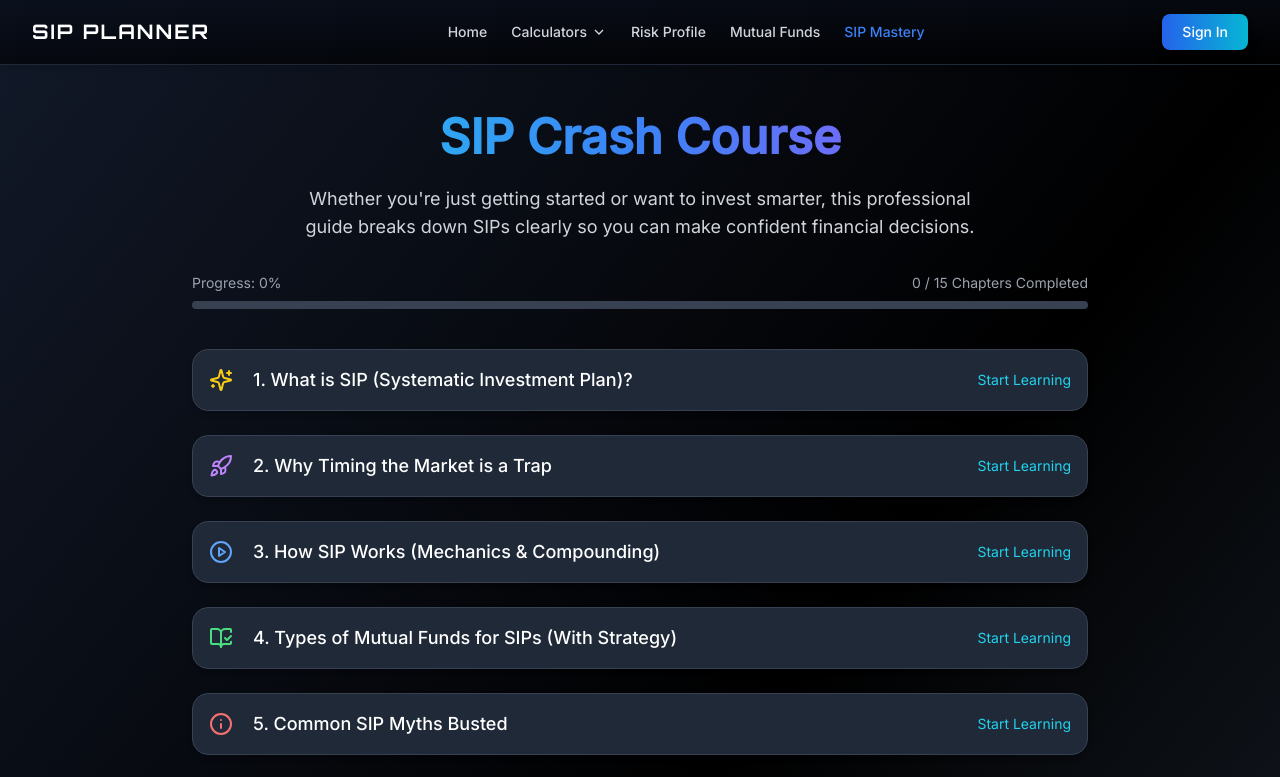
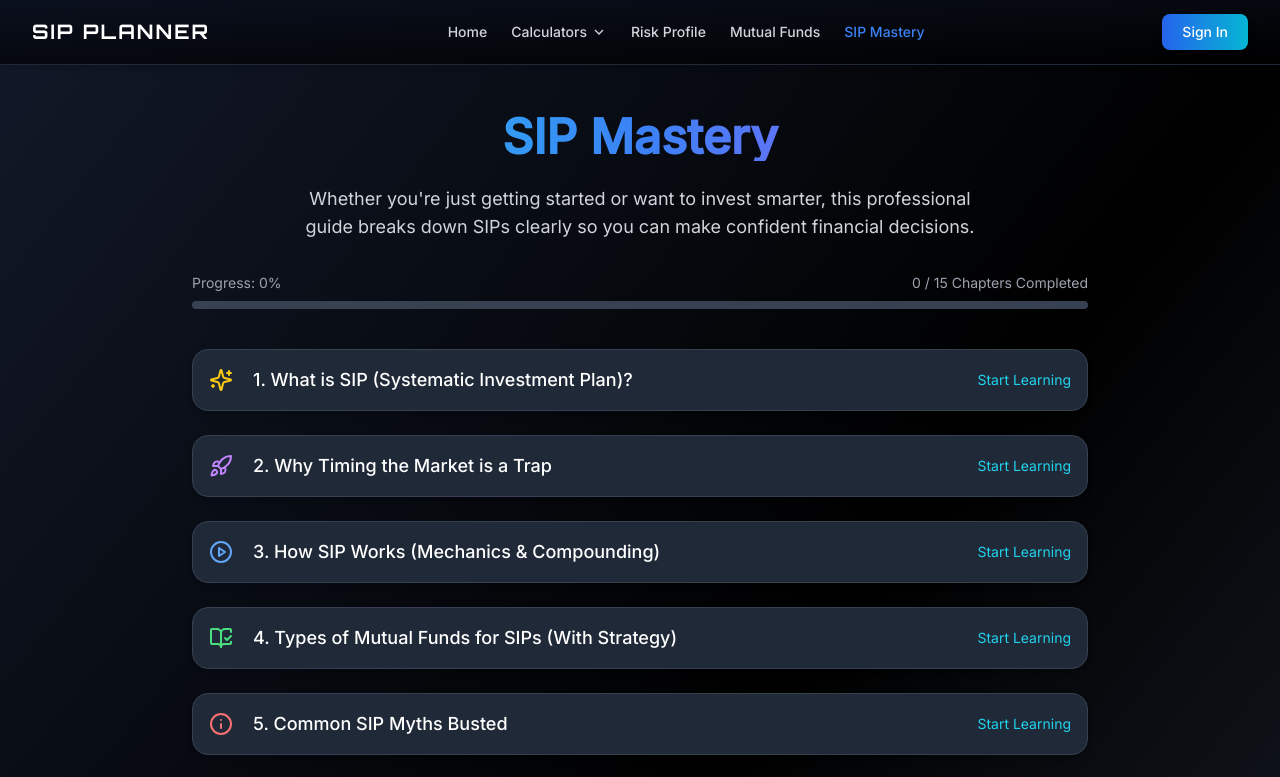
Before and after one commit to JashanVIRDI12/sip-planner, a Next.js app: page /sip-crash-course in a window 1280 px wide. Shown: the top 777 px of the page. Built offline with nearby package versions, Linux system fonts and the light colour scheme.

Commit message:
Update page.js

```diff
--- a/app/sip-crash-course/page.js
+++ b/app/sip-crash-course/page.js
@@ -30,7 +30,7 @@ export default function SIPCrashCourse() {
         <main className="relative min-h-screen bg-gradient-to-br from-gray-900 via-black to-gray-800 text-white px-4 py-12 overflow-hidden">
             <div className="max-w-4xl mx-auto">
                 <h1 className="text-5xl font-bold mb-6 text-center bg-gradient-to-r from-cyan-400 via-blue-500 to-purple-500 bg-clip-text text-transparent animate-gradient-x">
-                    SIP Crash Course
+                    SIP Mastery
                 </h1>
                 <p className="text-gray-300 text-center mb-8 text-lg max-w-2xl mx-auto">
                     {"Whether you're just getting started or want to invest smarter, this professional guide breaks down SIPs clearly so you can make confident financial decisions."}
```
